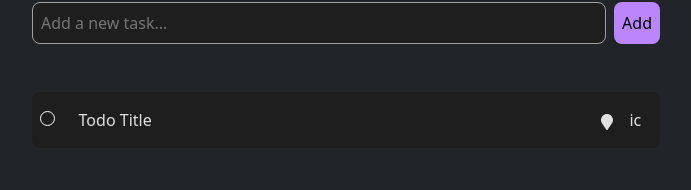
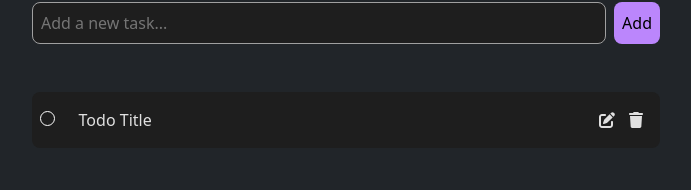
Before and after one commit to kirtan-bhavsar/ToDo-MERN, a React (Vite) app in the folder client/: page / in a window 1280 px wide. Shown: the part 110-300 px from the top of the page, without its empty margins (294-985 px from the left). Built offline with nearby package versions, Linux system fonts and the light colour scheme.

Commit message:
added_App.jsx_FontAwesomeIconsForFunctions_Dt:10042025

```diff
--- a/client/package.json
+++ b/client/package.json
@@ -11,6 +11,9 @@
   },
   "dependencies": {
     "@fortawesome/fontawesome-svg-core": "^6.7.2",
+    "@fortawesome/free-brands-svg-icons": "^6.7.2",
+    "@fortawesome/free-regular-svg-icons": "^6.7.2",
+    "@fortawesome/free-solid-svg-icons": "^6.7.2",
     "@fortawesome/react-fontawesome": "^0.2.2",
     "axios": "^1.8.4",
     "bootstrap": "^5.3.5",
--- a/client/src/App.jsx
+++ b/client/src/App.jsx
@@ -1,7 +1,11 @@
   import React, { useState } from "react";
   import axios from "axios";
-// import { useState } from "react";
-import { FaMapMarker } from "react-icons/fa";
+  import { FontAwesomeIcon } from '@fortawesome/react-fontawesome';
+  // import { faPenToSquare as faPenToSquareRegular} from '@fortawesome/free-solid-svg-icons';
+  import { faPenToSquare as faPenToSquareRegular } from '@fortawesome/free-regular-svg-icons';
+  import { faX } from '@fortawesome/free-solid-svg-icons';
+  import { faTrash } from '@fortawesome/free-solid-svg-icons';
+  import { faPenToSquare } from '@fortawesome/free-solid-svg-icons';
 
   const App = () => {
     const [data, setData] = useState({
@@ -48,9 +52,9 @@ const App = () => {
             </div>
           </li> */}
             <li className="text-custom-primary-color">
-            <div className="todo-task d-flex bg-custom-secondary-color h-25">
+              <div className="todo-task d-flex bg-custom-secondary-color py-3 h-25">
                 {/* <span style={ {width:"5%"} } className="mx-2"><input type="checkbox" /></span> */}
-              <span style={{ width: "5%" }} className="mx-2 py-3">
+                <span style={{ width: "5%" }} className="mx-2 ">
                   <input type="checkbox" id="isTodoCompleted" hidden/>
                   <label
                     htmlFor="isTodoCompleted"
@@ -60,11 +64,13 @@ const App = () => {
                     <span className="line line2"></span>
                   </label>
                 </span>
-              <span style={{ width: "85%" }} className=" py-3">Todo Title</span>
-              <span className="py-2" style={{ width: "5%" }}>
-                <FaMapMarker />
+                <span style={{ width: "85%" }} className="">Todo Title</span>
+                <span className="" style={{ width: "5%" }}>
+                <span className="" style={{ width: "5%" }}><FontAwesomeIcon icon={faPenToSquare}></FontAwesomeIcon></span>
                 </span>
-              <span className="py-2" style={{ width: "5%" }}>ic</span>
+                {/* <span className="" style={{ width: "5%" }}>ic</span> */}
+                <span className="" style={{ width: "5%" }}><FontAwesomeIcon icon={faTrash}></FontAwesomeIcon></span>
+                {/* <span className="" style={{ width: "5%" }}><FontAwesomeIcon icon="fa-regular fa-pen-to-square"></FontAwesomeIcon></span> */}
               </div>
             </li>
           </div>
```
Also changed, not shown: 1 other file (tests, documents, lock files or other folders). Lines whose indentation alone changed are shown as unchanged.
